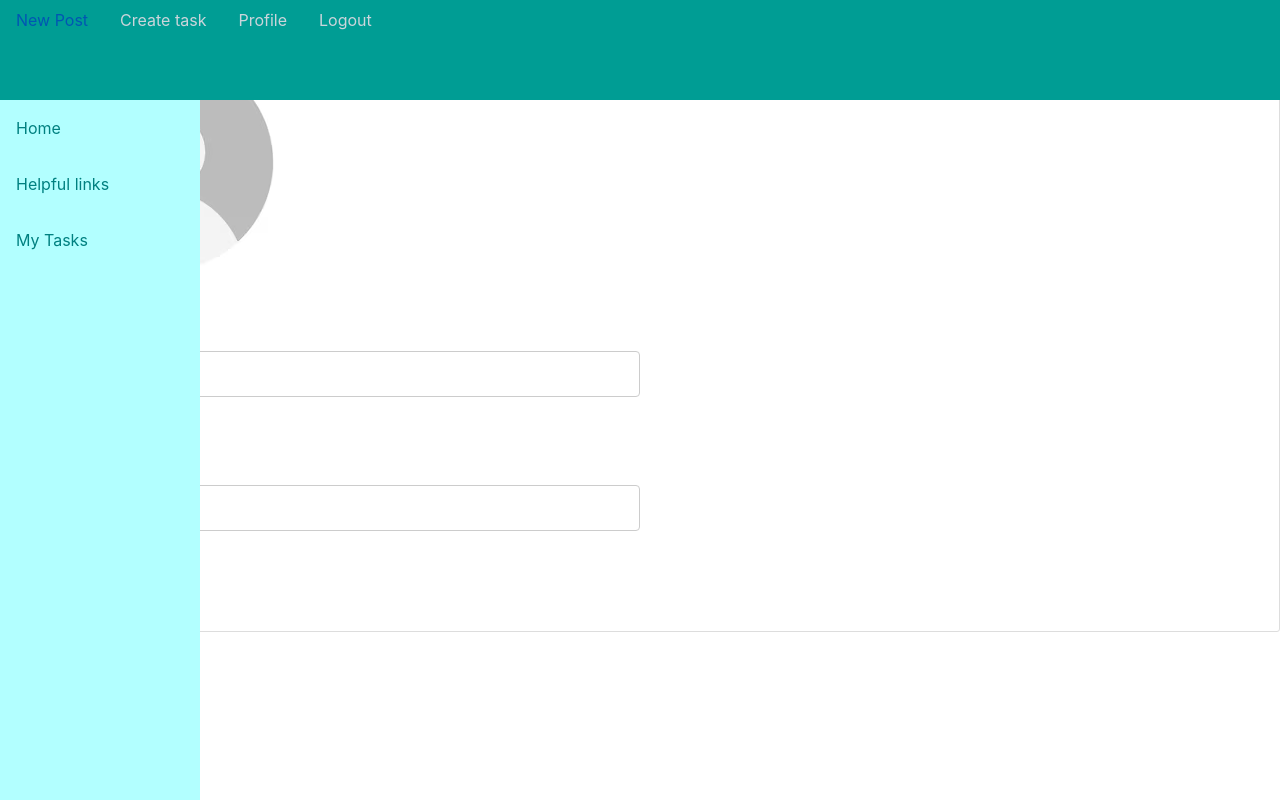
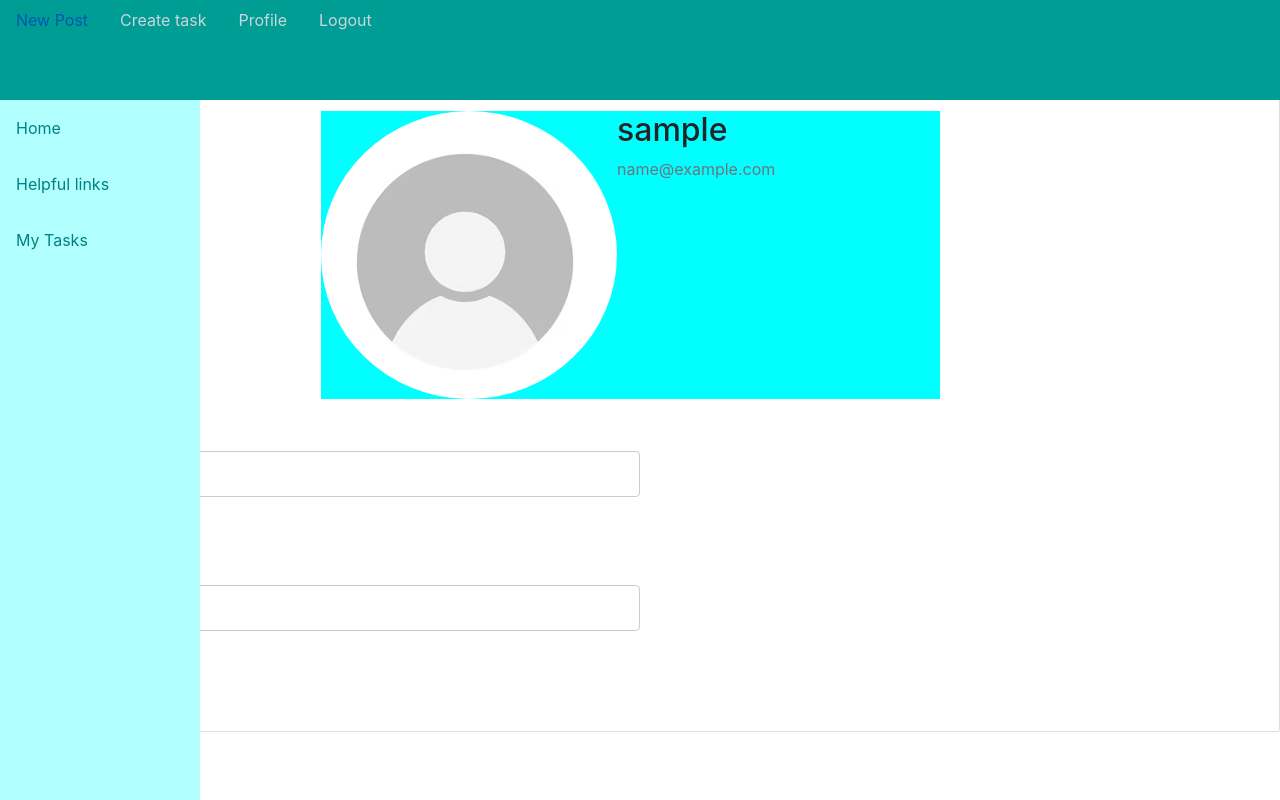
Before and after one commit to Ivy-Chelsea/DevConnect, a Flask app: page /profile in a window 1280 px wide. Run offline with Flask 3, Linux system fonts and the light colour scheme; the visitor is signed in with stand-in values (Sample User, id 1); some libraries are stand-ins or nearby versions.

Commit message:
style media section

```diff
--- a/scp/static/home.css
+++ b/scp/static/home.css
@@ -111,3 +111,10 @@ a.article-title:hover {
 .article-content {
   white-space: pre-line;
 }
+
+.media {
+    margin-left: 300px;
+    margin-top: 100px;
+    background-color: #00ffff;
+    width: 50%;
+}
```
